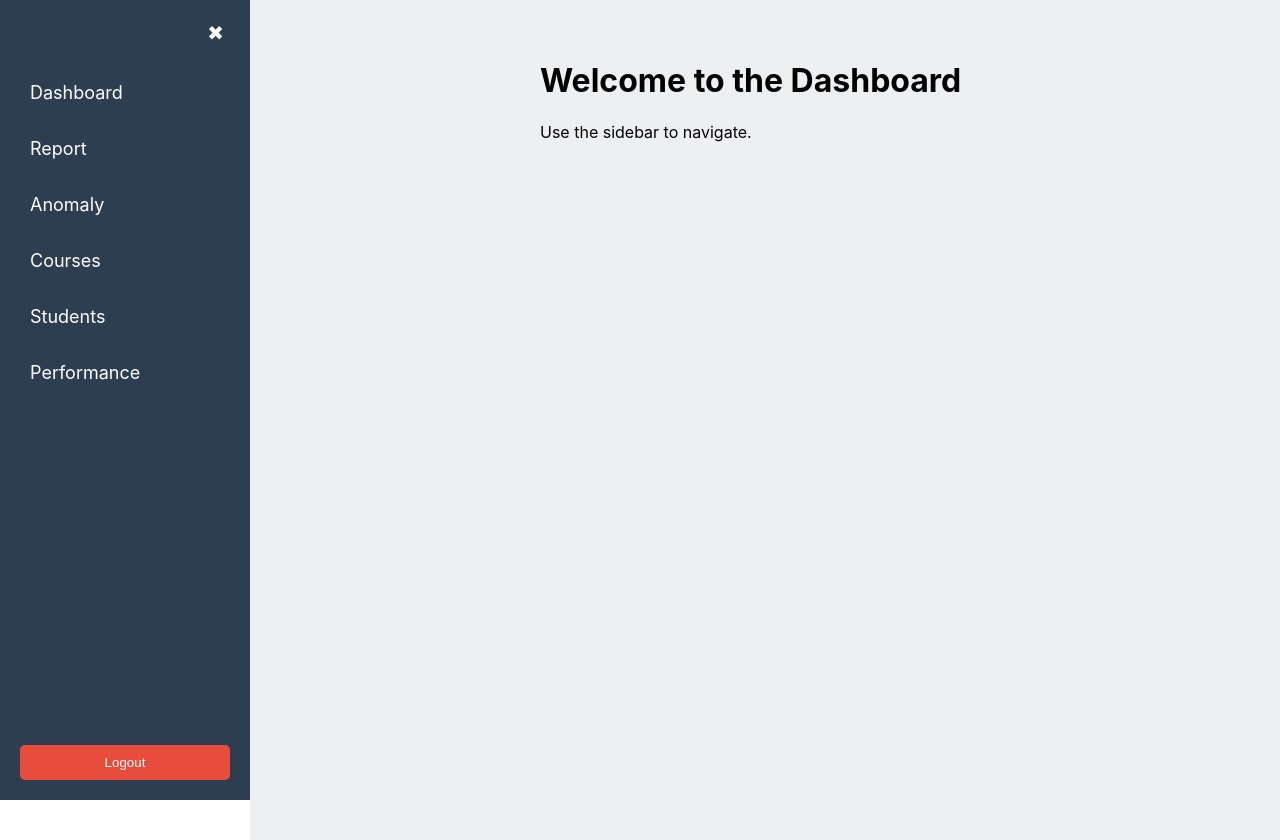
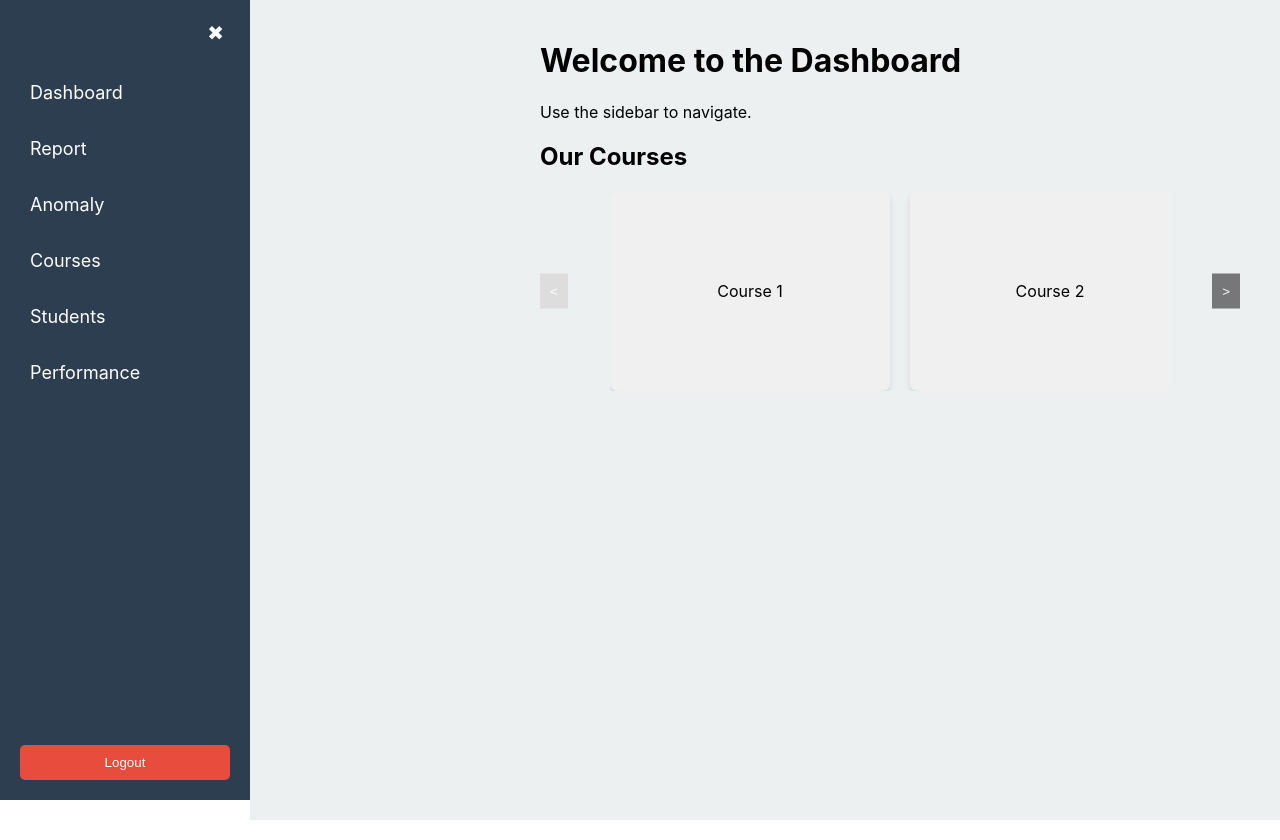
Before and after one commit to ArielBubis/Final_project, a React (Create React App) app in the folder src/frontend/: page /dashboard in a window 1280 px wide. Built offline with nearby package versions, Linux system fonts and the light colour scheme; no server answers; sample sign-in values are in the browser's storage.

Commit message:
Fix login display + add carousel element and courses carousel
The login page is still displaying small sidebar placeholder in the left, need to fix later

```diff
--- a/src/frontend/package.json
+++ b/src/frontend/package.json
@@ -14,6 +14,8 @@
         "react-dom": "^19.0.0",
         "react-router-dom": "^7.4.0",
         "react-scripts": "5.0.1",
+        "react-slick": "^0.30.3",
+        "slick-carousel": "^1.8.1",
         "web-vitals": "^2.1.4"
     },
     "scripts": {
--- a/src/frontend/src/components/App.js
+++ b/src/frontend/src/components/App.js
@@ -43,14 +43,14 @@ const App = () => {
     <Router>
       <div className="app-container">
         {/* Render Sidebar only when the user is logged in */}
-                {user && userRole && (
+        {user && userRole ? (
           <>
             <button className="menu-button md:hidden" onClick={() => setIsSidebarOpen(!isSidebarOpen)}>
               <Menu size={24} />
             </button>
             <Sidebar userRole={userRole} isOpen={isSidebarOpen} toggleSidebar={toggleSidebar} />
           </>
-                )}
+        ) : null }
 
         {/* Main Content */}
         <div className={`main-content ${user && isSidebarOpen ? "sidebar-open" : ""}`}>
--- a/src/frontend/src/components/Button.js
+++ b/src/frontend/src/components/Button.js
@@ -10,8 +10,6 @@ export default function Button({ label, onClick, type, className , blue, wide })
     wide ? "wide" : "",
     className
   ].filter(Boolean).join(" "); // Filter out empty strings and join with space
-
-  console.log("Button Class: ", buttonClass);  // Log class name to ensure blue is passed correctly
 
   return (
     <button
--- /dev/null
+++ b/src/frontend/src/components/Carousel.css
@@ -0,0 +1,59 @@
+.carousel-container {
+  position: relative;
+  width: 100%;
+  display: flex;
+  align-items: center;
+  justify-content: center;
+}
+
+.carousel-cards {
+  width: 80%;
+  overflow: hidden;
+}
+
+.carousel-cards-wrapper {
+  display: flex;
+  transition: transform 0.3s ease-in-out;
+}
+
+.carousel-card {
+  min-width: 50%; /* Adjust width for two items */
+  margin-right: 20px;
+  height: 200px; /* Adjust height as needed */
+  background-color: #f0f0f0;
+  display: flex;
+  justify-content: center;
+  align-items: center;
+  border-radius: 8px;
+  box-shadow: 0px 4px 6px rgba(0, 0, 0, 0.1);
+}
+
+.carousel-button {
+  position: absolute;
+  top: 50%;
+  background-color: rgba(0, 0, 0, 0.5);
+  color: white;
+  border: none;
+  padding: 10px;
+  cursor: pointer;
+  z-index: 1;
+}
+
+.carousel-button:disabled {
+  background-color: #ddd; /* Light grey to indicate inactive state */
+  cursor: not-allowed;    /* Change cursor to indicate it's not clickable */
+}
+
+.carousel-button.prev {
+  left: 0;
+  transform: translateY(-50%);
+}
+
+.carousel-button.next {
+  right: 0;
+  transform: translateY(-50%);
+}
+
+.carousel-button:hover {
+  background-color: rgba(0, 0, 0, 0.8);
+}
--- /dev/null
+++ b/src/frontend/src/components/Carousel.js
@@ -0,0 +1,55 @@
+import React, { useState } from "react";
+import "./Carousel.css";
+
+const Carousel = ({ items }) => {
+  const [currentIndex, setCurrentIndex] = useState(0); // Start from the first item
+
+  // Handle the next item action (move by 2 items at a time)
+  const nextItem = () => {
+    if (currentIndex < items.length - 2) {
+      setCurrentIndex((prevIndex) => prevIndex + 2);
+    }
+  };
+
+  // Handle the previous item action (move by 2 items at a time)
+  const prevItem = () => {
+    if (currentIndex > 0) {
+      setCurrentIndex((prevIndex) => prevIndex - 2);
+    }
+  };
+
+  return (
+    <div className="carousel-container">
+      <button
+        className="carousel-button prev"
+        onClick={prevItem}
+        disabled={currentIndex === 0} // Disable when at the first item
+      >
+        &lt;
+      </button>
+      <div className="carousel-cards">
+        <div
+          className="carousel-cards-wrapper"
+          style={{
+            transform: `translateX(-${currentIndex * 50}%)`, // Adjusting for 2 cards at a time
+          }}
+        >
+          {items.map((item, index) => (
+            <div className="carousel-card" key={index}>
+              {item}
+            </div>
+          ))}
+        </div>
+      </div>
+      <button
+        className="carousel-button next"
+        onClick={nextItem}
+        disabled={currentIndex >= items.length - 2} // Disable when at the last item
+      >
+        &gt;
+      </button>
+    </div>
+  );
+};
+
+export default Carousel;
--- a/src/frontend/src/components/Dashboard.js
+++ b/src/frontend/src/components/Dashboard.js
@@ -1,12 +1,25 @@
 import React from "react";
+import Carousel from "./Carousel"; // Import the Carousel component
 import "./Dashboard.css";
 
 const Dashboard = () => {
+  // Sample data for carousel items (can be courses, students, etc.)
+  const carouselItems = [
+    <div>Course 1</div>,
+    <div>Course 2</div>,
+    <div>Course 3</div>,
+    <div>Course 4</div>,
+    <div>Course 5</div>
+  ];
+
   return (
     <div className="dashboard-container">
       <main className="main-content">
         <h1>Welcome to the Dashboard</h1>
         <p>Use the sidebar to navigate.</p>
+
+        <h2>Our Courses</h2>
+        <Carousel items={carouselItems} />
       </main>
     </div>
   );
--- a/src/frontend/src/components/Login.css
+++ b/src/frontend/src/components/Login.css
@@ -1,20 +1,30 @@
-/* Login Page Layout */
-.login-container {
+.app-container {
   display: flex;
   justify-content: center;
   align-items: center;
-    height: 100vh;
-    background: #f5f5f5;
+  height: 100vh; /* Full viewport height */
+  width: 100vw; /* Full viewport width */
+  background-color: #f5f5f5; /* Optional background color */
+}
+
+.login-container {
+  display: flex;
+  flex-direction: column;
+  justify-content: center;
+  align-items: center;
+  width: 100%;
+  height: 100%;
 }
 
 .login-box {
   display: flex;
-    width: 900px;
-    height: 500px;
+  flex-direction: row;
   background: white;
-    border-radius: 10px;
-    box-shadow: 0px 4px 10px rgba(0, 0, 0, 0.1);
+  border-radius: 8px;
+  box-shadow: 0 4px 6px rgba(0, 0, 0, 0.1);
   overflow: hidden;
+  max-width: 900px;
+  width: 100%;
 }
 
   /* Left Side */
--- a/src/frontend/src/components/login.js
+++ b/src/frontend/src/components/login.js
@@ -23,6 +23,7 @@ const Login = () => {
     };
 
     return (
+        <div className="app-container"> {/* Wrap in app-container */}
             <div className="login-container">
                 <div className="login-box">
                     {/* Left Column */}
@@ -66,7 +67,6 @@ const Login = () => {
 
                             {error && <p className="error-message">{error}</p>}
                         </form>
-
                     </div>
 
                     {/* Right Column */}
@@ -83,6 +83,7 @@ const Login = () => {
                     </div>
                 </div>
             </div>
+        </div>
     );
 };
 
```
Also changed, not shown: 1 other file (tests, documents, lock files or other folders). Lines whose indentation alone changed are shown as unchanged.
